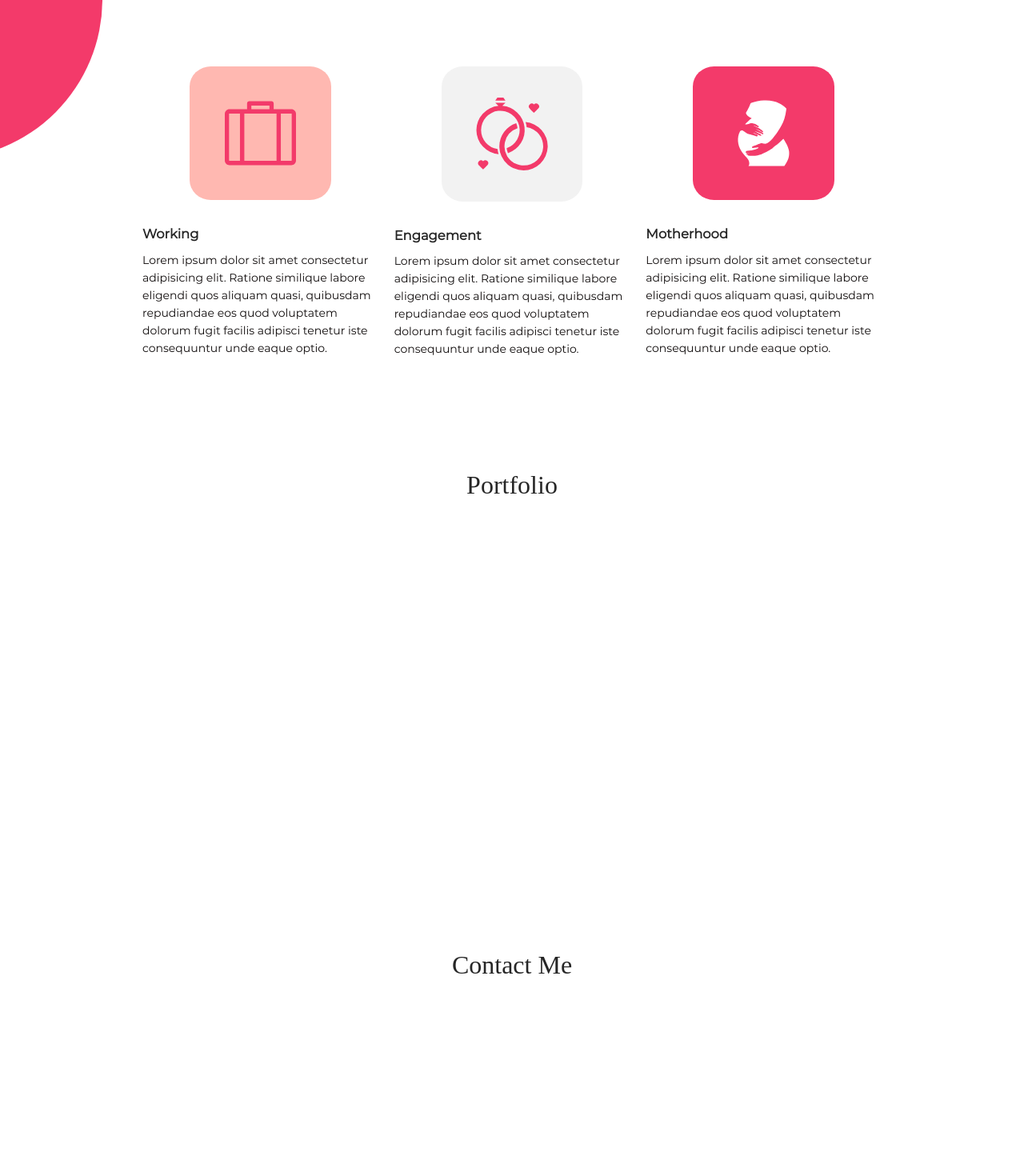
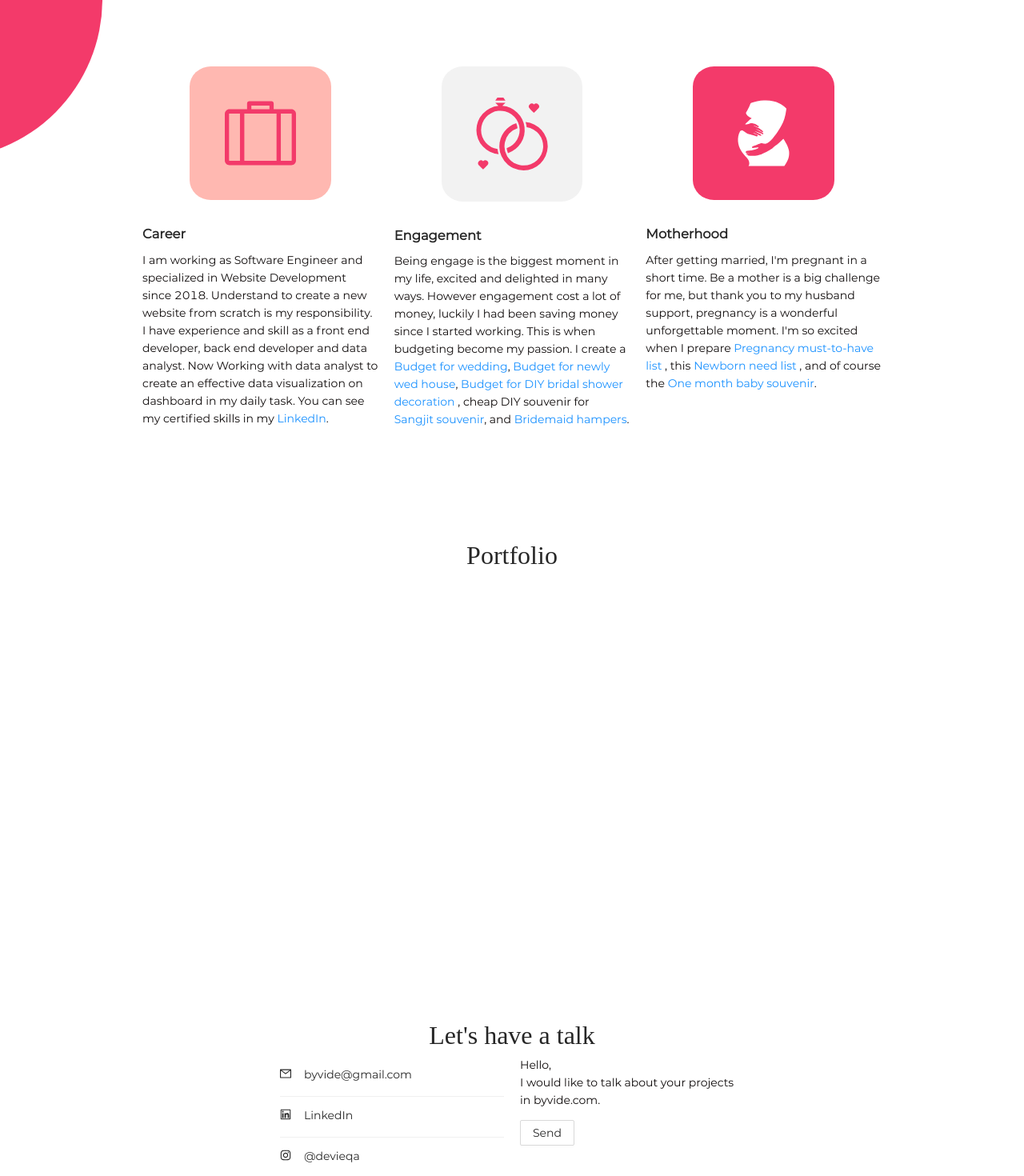
Before and after one commit to deviqa96/devikumala, a React (Create React App) app: page / in a window 1280 px wide. Shown: the part 761-2231 px from the top of the page at 80% size. Built offline with nearby package versions, Linux system fonts and the light colour scheme.

Commit message:
Contact me

```diff
--- a/src/App.tsx
+++ b/src/App.tsx
@@ -25,12 +25,12 @@ export default function App() {
             <Route path="/" element={<Home />} />
             <Route path="/about" element={<About />} />
             <Route path="/service" element={<Service />} />
-            <Route path="/story/work" element={<Job />} />
-            <Route path="/story/engagement" element={<Engagement />} />
-            <Route path="/story/wedding" element={<Wedding />} />
-            <Route path="/story/house" element={<House />} />
-            <Route path="/story/pregnancy" element={<Pregnancy />} />
-            <Route path="/story/baby" element={<Baby />} />
+            <Route path="/chapter/career" element={<Job />} />
+            <Route path="/chapter/engagement" element={<Engagement />} />
+            <Route path="/chapter/wedding" element={<Wedding />} />
+            <Route path="/chapter/house" element={<House />} />
+            <Route path="/chapter/pregnancy" element={<Pregnancy />} />
+            <Route path="/chapter/baby" element={<Baby />} />
             <Route path="/portfolio" element={<Portfolio />} />
             <Route path="/contact" element={<Contact />} />
           </Route>
--- a/src/Home.tsx
+++ b/src/Home.tsx
@@ -1,8 +1,27 @@
-import { Card, Col, Image, Row, Space } from 'antd'
+import { Button, Card, Col, Image, List, Row, Space } from 'antd'
 import React, { Fragment, } from 'react'
+import { MailOutlined, InstagramOutlined, LinkedinOutlined } from '@ant-design/icons';
 
 
 export default function Home() {
+
+    const contactData = [
+        {
+            avatar: (<MailOutlined />),
+            title: 'byvide@gmail.com',
+            link: 'byvide@gmail.com'
+        },
+        {
+            avatar: (<LinkedinOutlined />),
+            title: 'LinkedIn',
+            link: 'https://www.linkedin.com/in/devi-kumala-b0459010b/'
+        },
+        {
+            avatar: (<InstagramOutlined />),
+            title: '@devieqa',
+            link: 'https://www.instagram.com/devieqa/?hl=en'
+        }
+    ]
 
     return (
         <Fragment>
@@ -16,7 +35,7 @@ export default function Home() {
                                 <p >
                                     Welcome to my homepage, My name is
                                     <span style={{ fontWeight: 'bolder', color: '#f33a6a' }}> DEVI KUMALA</span>.<br />
-                                    I'm a Software Engineer for 5 years. I passion in Website Development, Digital Design and Budget Planner.
+                                    I'm a Software Engineer since 2018 based in Jakarta, Indonesia. I have passion in Website Development, Digital Design and Budget Planner.
                                     I like to create cheaper DIY digital product like website, invitation, logo, souvenir design and Instagram filter.
                                     In this website I will share my own projects that may help you.
                                 </p>
@@ -42,52 +61,65 @@ export default function Home() {
                 <section id="chapter" className="homeSection">
                     <h2 className="homeSectionTitle">Chapter of My Life</h2>
                     <Row gutter={20} justify="space-evenly" style={{ marginTop: '10vh', marginLeft: '10%', marginRight: '10%' }}>
-                        <Col xxl={8} xl={8} lg={8} md={8} sm={24} xs={24} style={{ marginBottom: '10vh'}}>
-                            <Card className='homecard' style={{backgroundColor:'#ffb8b1'}}>
-                            <Image
+                        <Col xxl={8} xl={8} lg={8} md={8} sm={24} xs={24} style={{ marginBottom: '10vh' }}>
+                            <Card className='homecard' style={{ backgroundColor: '#ffb8b1' }}>
+                                <Image
                                     src={"/images/working-brief-case.svg"}
                                     alt={"working brief case"}
                                     width={'90%'}
                                     preview={false}
                                 />
                             </Card>
-                            <h3 style={{ fontWeight: 'bolder'}}>
-                                Working
+                            <h3 style={{ fontWeight: 'bolder' }}>
+                                Career
                             </h3>
                             <p>
-                                Lorem ipsum dolor sit amet consectetur adipisicing elit. Ratione similique labore eligendi quos aliquam quasi, quibusdam repudiandae eos quod voluptatem dolorum fugit facilis adipisci tenetur iste consequuntur unde eaque optio.
+                                I am working as Software Engineer and specialized in Website Development since 2018.
+                                Understand to create a new website from scratch is my responsibility.
+                                I have experience and skill as a front end developer, back end developer and data analyst.
+                                Now Working with data analyst to create an effective data visualization on dashboard in my daily task.
+                                You can see my certified skills in my <a href='https://www.linkedin.com/in/devi-kumala-b0459010b/'>LinkedIn</a>.
                             </p>
                         </Col>
-                        <Col xxl={8} xl={8} lg={8} md={8} sm={24} xs={24} style={{ marginBottom: '10vh'}}>
-                            <Card className='homecard' style={{backgroundColor:'#f2f2f2'}}>
-                            <Image
+                        <Col xxl={8} xl={8} lg={8} md={8} sm={24} xs={24} style={{ marginBottom: '10vh' }}>
+                            <Card className='homecard' style={{ backgroundColor: '#f2f2f2' }}>
+                                <Image
                                     src={"/images/ring-engagement.svg"}
                                     alt={"ring engagement"}
                                     width={'90%'}
                                     preview={false}
                                 />
                             </Card>
-                            <h3 style={{ fontWeight: 'bolder'}}>
+                            <h3 style={{ fontWeight: 'bolder' }}>
                                 Engagement
                             </h3>
                             <p>
-                                Lorem ipsum dolor sit amet consectetur adipisicing elit. Ratione similique labore eligendi quos aliquam quasi, quibusdam repudiandae eos quod voluptatem dolorum fugit facilis adipisci tenetur iste consequuntur unde eaque optio.
+                                Being engage is the biggest moment in my life, excited and delighted in many ways.
+                                However engagement cost a lot of money, luckily I had been saving money since I started working.
+                                This is when budgeting become my passion. I create a <a href=''>Budget for wedding</a>,
+                                <a href=''> Budget for newly wed house</a>,
+                                <a href=''> Budget for DIY bridal shower decoration </a>, cheap DIY souvenir for
+                                <a href=''> Sangjit souvenir</a>, and <a href=''>Bridemaid hampers</a>.
                             </p>
                         </Col>
-                        <Col xxl={8} xl={8} lg={8} md={8} sm={24} xs={24} style={{ marginBottom: '10vh'}}>
-                            <Card className='homecard' style={{backgroundColor:'#f33a6a'}}>
-                            <Image
+                        <Col xxl={8} xl={8} lg={8} md={8} sm={24} xs={24} style={{ marginBottom: '10vh' }}>
+                            <Card className='homecard' style={{ backgroundColor: '#f33a6a' }}>
+                                <Image
                                     src={"/images/pregnant.svg"}
                                     alt={"pregnant"}
                                     width={'90%'}
                                     preview={false}
                                 />
                             </Card>
-                            <h3 style={{ fontWeight: 'bolder'}}>
+                            <h3 style={{ fontWeight: 'bolder' }}>
                                 Motherhood
                             </h3>
                             <p>
-                                Lorem ipsum dolor sit amet consectetur adipisicing elit. Ratione similique labore eligendi quos aliquam quasi, quibusdam repudiandae eos quod voluptatem dolorum fugit facilis adipisci tenetur iste consequuntur unde eaque optio.
+                                After getting married, I'm pregnant in a short time.
+                                Be a mother is a big challenge for me, but thank you to my husband support, pregnancy is a wonderful unforgettable moment.
+                                I'm so excited when I prepare <a href=''>Pregnancy must-to-have list </a>,
+                                this <a href=''>Newborn need list </a>, and of course the <a href=''>One month baby souvenir</a>.
+
                             </p>
                         </Col>
                     </Row>
@@ -96,10 +128,39 @@ export default function Home() {
 
                 <section id="portfolio" className="homeSection">
                     <h2 className="homeSectionTitle">Portfolio</h2>
+                    {/* Website
+                    Design
+                    Budget Plan */}
                 </section>
 
                 <section id="contact" className="homeSection">
-                    <h2 className="homeSectionTitle">Contact Me</h2>
+                    <h2 className="homeSectionTitle">Let's have a talk</h2>
+                    <Row gutter={20}>
+                        <Col span={6}></Col>
+                        <Col span={6} >
+                            <List
+                                itemLayout="horizontal"
+                                dataSource={contactData}
+                                renderItem={(item) => (
+                                    <List.Item>
+                                        <List.Item.Meta
+                                            avatar={item.avatar}
+                                            title={<a href={item.link}>{item.title}</a>}
+                                        />
+                                    </List.Item>
+                                )}
+                            />
+                        </Col>
+                        <Col span={6}>
+                            <p>Hello,<br/>
+                            I would like to talk about your projects in byvide.com.
+                            </p>
+                            <Button>
+                                Send
+                            </Button>
+                        </Col>
+                        <Col span={6}></Col>
+                    </Row>
                 </section>
 
                 {/* <section className="homeSection">
--- a/src/Main.tsx
+++ b/src/Main.tsx
@@ -30,8 +30,8 @@ export default function Main() {
     {
         key: '/chapter', label: "My Chapter", children: [
             {
-                label: 'Working',
-                key: '/chapter/work',
+                label: 'Career',
+                key: '/chapter/career',
             }, {
                 label: 'Engagement',
                 key: '/chapter/engagement',
```
